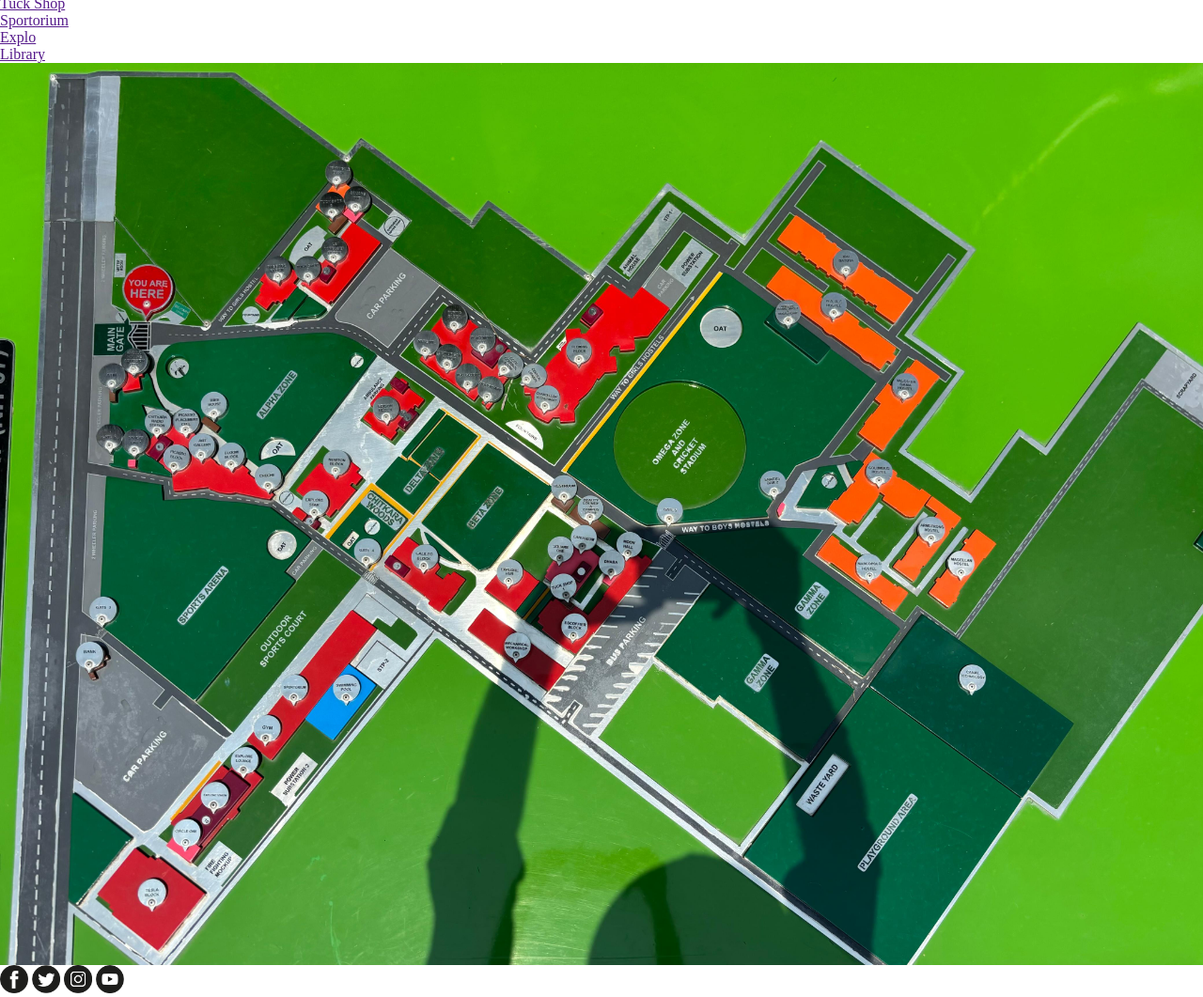
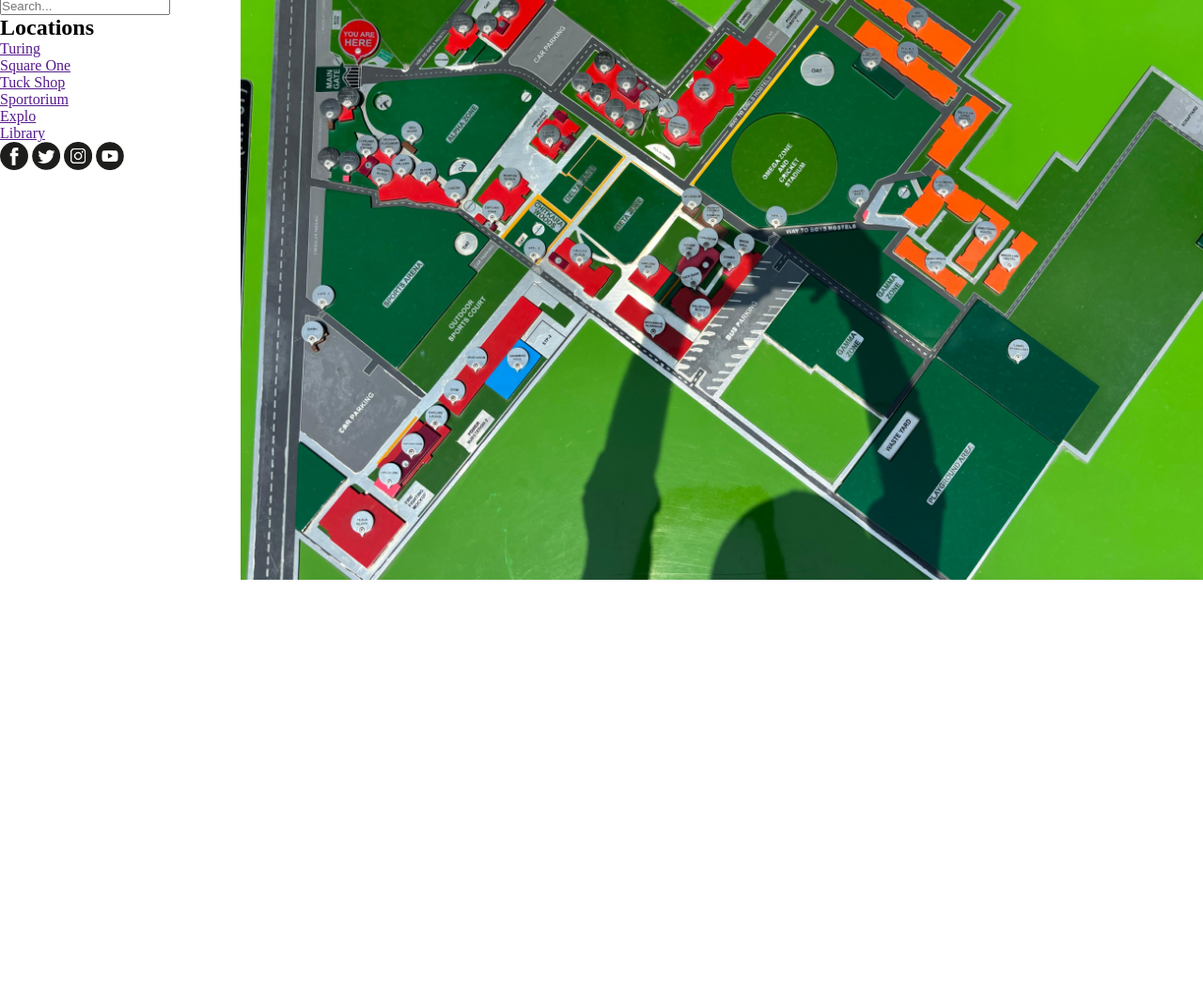
Before and after one commit to mirathecoder/THEcollab, a plain HTML site: page index.html in a window 1280 px wide. Shown: the part 151-1212 px from the top of the page at 94% size. After the commit the page ends 800 px from the top, so only its background shows below. Drawn offline with Linux system fonts and the light colour scheme.

Commit message:
alignment

```diff
--- a/index.html
+++ b/index.html
@@ -8,12 +8,16 @@
     <link rel="icon" href="assets/logo.jpeg" />
   </head>
   <body>
-    <div class="titlebar">
-      <img src="assets/logo.jpeg" class="logo" />
-      <h1 class="title">Chitkara University Interactive Map</h1>
-    </div>
+
+    <div class="container">
+
+
 
     <div>
+        <div class="titlebar">
+            <img src="assets/logo.jpeg" class="logo" />
+            <h1 class="title">Chitkara University Interactive Map</h1>
+          </div>
       <div class="search"><input type="text" placeholder="Search..." /></div>
       <div class="Locations">
         <h2>Locations</h2>
@@ -25,6 +29,21 @@
           <li><a href=""> Explo </a></li>
           <li><a href=""> Library</a></li>
         </ul>
+      </div>
+      <div class="socials">
+        <a href="https://www.facebook.com/ChitkaraU/"
+          ><img src="./assets/fblogo.png" alt="" height="30px" width="30px"
+        /></a>
+        <a
+          href="https://twitter.com/ChitkaraU?ref_src=twsrc%5Egoogle%7Ctwcamp%5Eserp%7Ctwgr%5Eauthor"
+          ><img src="assets/twtlogo.png" alt="" height="30px" width="30px"
+        /></a>
+        <a href="https://www.instagram.com/chitkarau/?hl=en"
+          ><img src="assets/iglogo.png" alt="" height="30px" width="30px"
+        /></a>
+        <a href="https://www.youtube.com/@chitkarauniversity"
+          ><img src="assets/ytlogo.png" alt="" height="30px" width="30px"
+        /></a>
       </div>
     </div>
     <div class="right">
@@ -88,20 +107,7 @@
       />
     </map>
 
-    <div class="socials">
-      <a href="https://www.facebook.com/ChitkaraU/"
-        ><img src="./assets/fblogo.png" alt="" height="30px" width="30px"
-      /></a>
-      <a
-        href="https://twitter.com/ChitkaraU?ref_src=twsrc%5Egoogle%7Ctwcamp%5Eserp%7Ctwgr%5Eauthor"
-        ><img src="assets/twtlogo.png" alt="" height="30px" width="30px"
-      /></a>
-      <a href="https://www.instagram.com/chitkarau/?hl=en"
-        ><img src="assets/iglogo.png" alt="" height="30px" width="30px"
-      /></a>
-      <a href="https://www.youtube.com/@chitkarauniversity"
-        ><img src="assets/ytlogo.png" alt="" height="30px" width="30px"
-      /></a>
+
     </div>
 
     <script src="script.js"></script>
--- a/style.css
+++ b/style.css
@@ -1,6 +1,7 @@
 * {
   margin: 0;
   padding: 0;
+  box-sizing: border-box;
 }
 
 .titlebar {
@@ -14,17 +15,23 @@
 .logo {
   display: inline;
   width: 5vw;
+  height: 5vw;
 }
 
 .locations {
   list-style: none;
-  padding-left: 0%;
+  max-width: 20vw;
 }
 
 .right {
   display: flex;
+
 }
 
 #map {
-  max-width: 100vw;
+  max-width: 80vw;
 }
+
+.container{
+    display: flex;
+}
```
